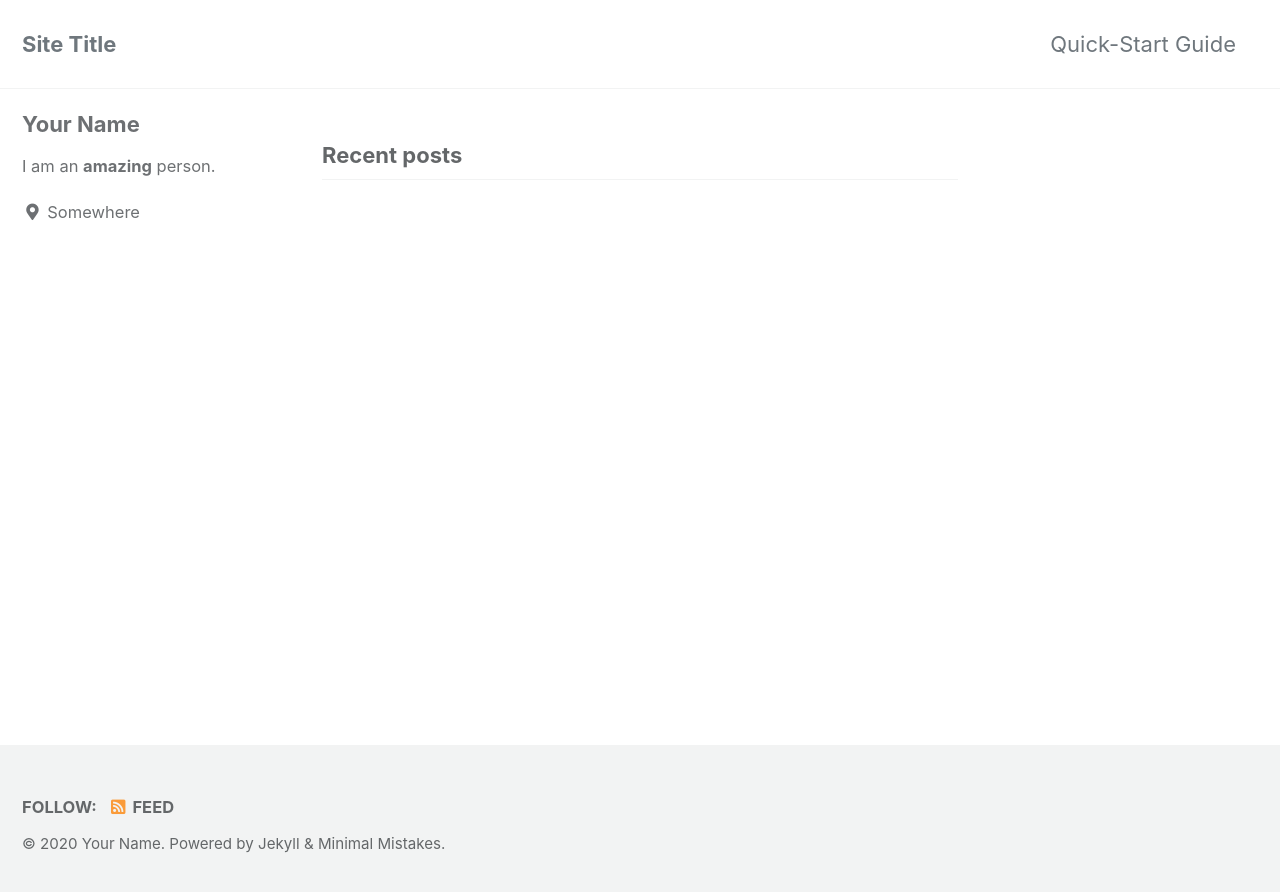
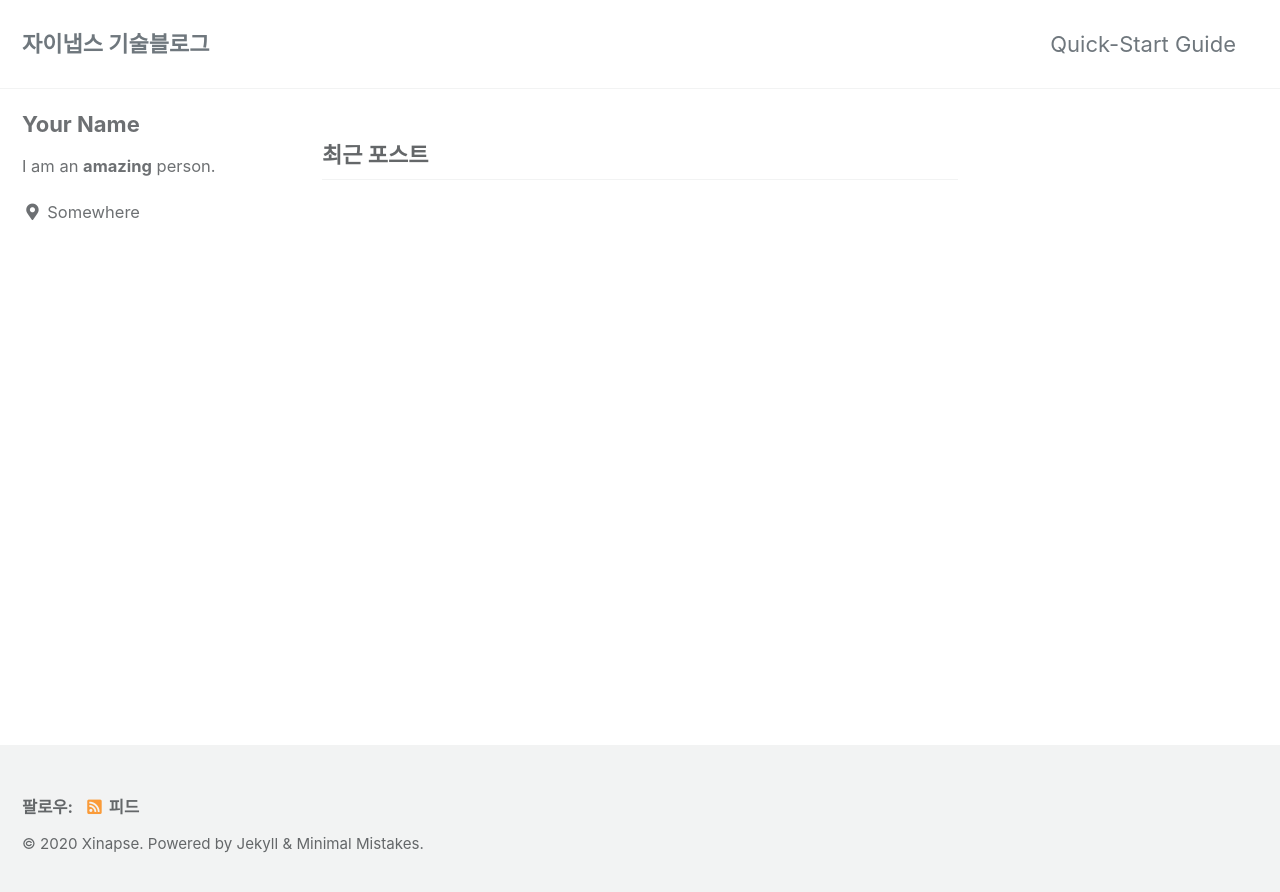
Before and after one commit to xinapse-tech/xinapse-tech.github.io, a Jekyll site: the page built from index.html, in a window 1280 px wide. Shown: the top 892 px of the page. Built offline with Jekyll 4.4.1, drawn with Linux system fonts in a browser that asks for light colours; cached includes are drawn as plain includes; the list of posts is cut into pages by our own code.

Commit message:
initializing

```diff
--- a/_config.yml
+++ b/_config.yml
@@ -10,19 +10,19 @@
 # Review documentation to determine if you should use `theme` or `remote_theme`
 # https://mmistakes.github.io/minimal-mistakes/docs/quick-start-guide/#installing-the-theme
 
-# theme                  : "minimal-mistakes-jekyll"
+theme                  : "minimal-mistakes-jekyll"
 # remote_theme           : "mmistakes/minimal-mistakes"
 minimal_mistakes_skin    : "default" # "air", "aqua", "contrast", "dark", "dirt", "neon", "mint", "plum", "sunrise"
 
 # Site Settings
-locale                   : "en-US"
-title                    : "Site Title"
+locale                   : "ko-KR"
+title                    : "자이냅스 기술블로그"
 title_separator          : "-"
 subtitle                 : # site tagline that appears below site title in masthead
-name                     : "Your Name"
-description              : "An amazing website."
-url                      : # the base hostname & protocol for your site e.g. "https://mmistakes.github.io"
-baseurl                  : # the subpath of your site, e.g. "/blog"
+name                     : "Xinapse"
+description              : "Xinapse tech blog"
+url                      : "https://xinapse-tech.github.io"
+baseurl                  : ""
 repository               : # GitHub username/repo-name e.g. "mmistakes/minimal-mistakes"
 teaser                   : # path of fallback teaser image, e.g. "/assets/images/500x300.png"
 logo                     : # path of logo image to display in the masthead, e.g. "/assets/images/88x88.png"
```
